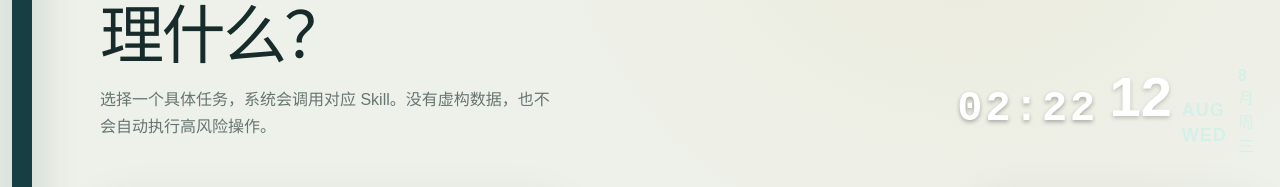
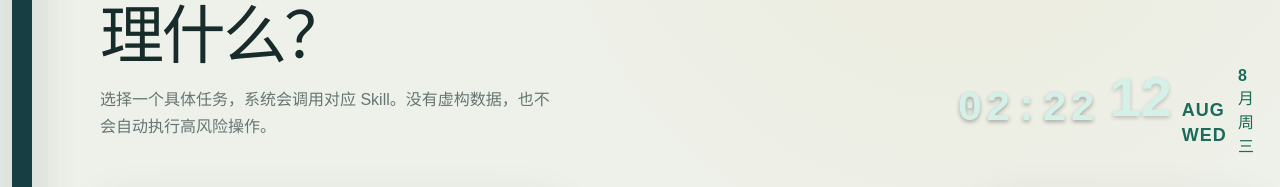
Before and after one commit to dengzixiang520/sdnu, a Vue app in the folder web/: page /#/ in a window 1280 px wide. Shown: the part 233-420 px from the top of the page. Built offline with nearby package versions, Linux system fonts and the light colour scheme; no server answers; some icons are missing.

Commit message:
style: 时间日期文字改为深绿色

```diff
--- a/web/src/styles.css
+++ b/web/src/styles.css
@@ -699,7 +699,7 @@ label { display: grid; gap: .42rem; color: #435956; font-size: .84rem; font-weig
   font-weight: 800;
   font-family: 'Noto Sans SC Variable', monospace;
   letter-spacing: 3px;
-  color: #ffffff;
+  color: #d4f0e8;
   text-shadow: 0 2px 4px rgba(0, 0, 0, 0.3);
 }
 
@@ -713,7 +713,7 @@ label { display: grid; gap: .42rem; color: #435956; font-size: .84rem; font-weig
   font-size: 56px;
   font-weight: 900;
   line-height: 1;
-  color: #ffffff;
+  color: #d4f0e8;
   text-shadow: 0 2px 4px rgba(0, 0, 0, 0.2);
 }
 
@@ -721,7 +721,7 @@ label { display: grid; gap: .42rem; color: #435956; font-size: .84rem; font-weig
   font-size: 18px;
   font-weight: 700;
   line-height: 1.4;
-  color: #d4f0e8;
+  color: #1a6b5a;
   text-transform: uppercase;
   letter-spacing: 1px;
 }
@@ -729,7 +729,7 @@ label { display: grid; gap: .42rem; color: #435956; font-size: .84rem; font-weig
 .date-chinese {
   font-size: 16px;
   font-weight: 600;
-  color: #d4f0e8;
+  color: #1a6b5a;
   margin-top: 6px;
   letter-spacing: 2px;
 }
```
